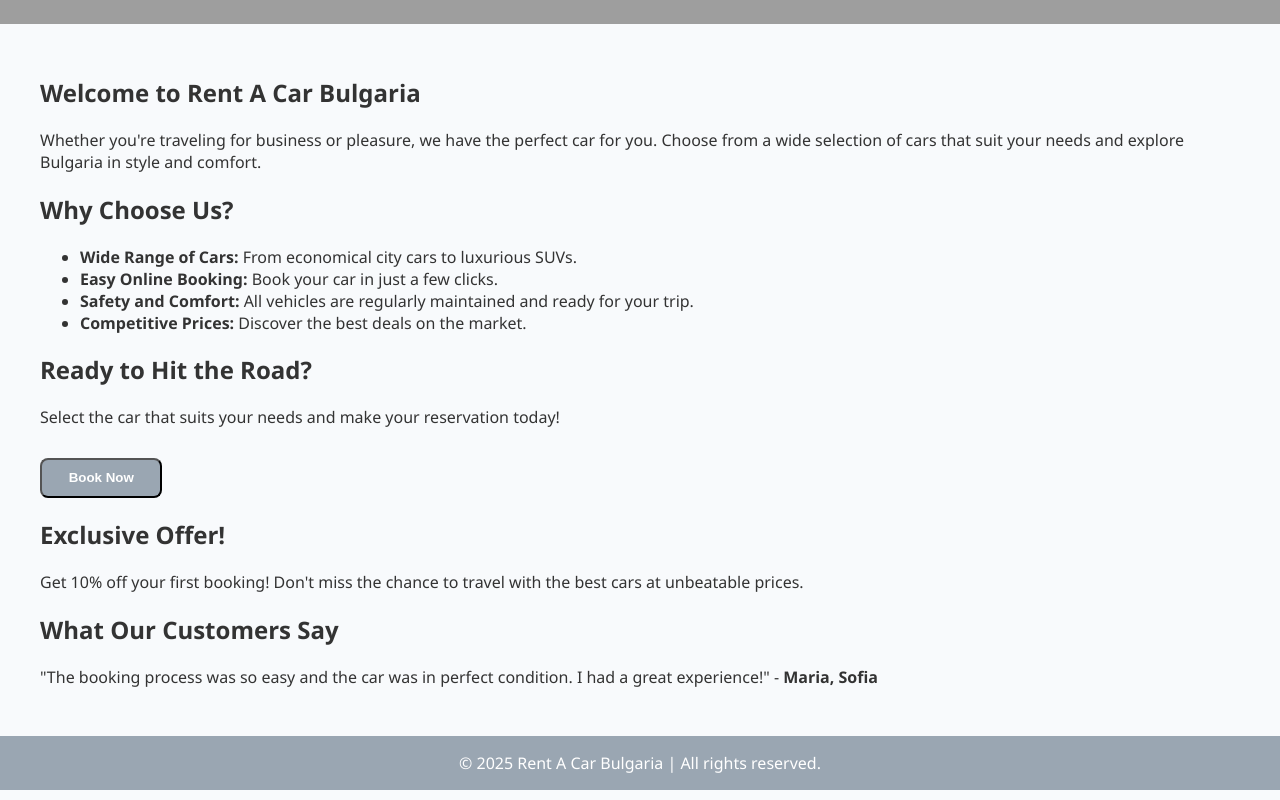
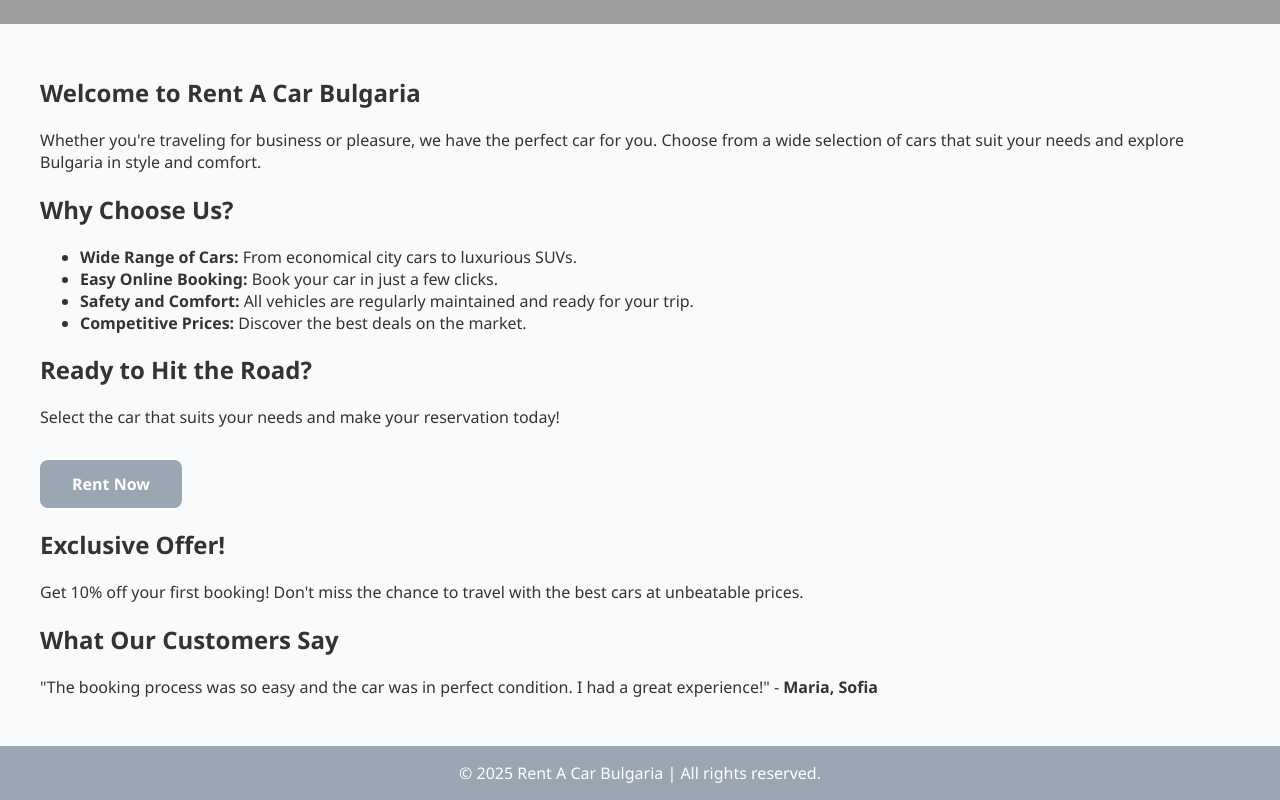
Before and after one commit to SDTanev24/Road-Rush-Renatls, a plain HTML site: page Road Rush Rentals/About.html in a window 1280 px wide. Shown: the part 651-1451 px from the top of the page. Drawn offline with Linux system fonts and the light colour scheme; grey boxes are pictures that could not be loaded.

Commit message:
Fix some bugs

```diff
--- a/Road Rush Rentals/About.html
+++ b/Road Rush Rentals/About.html
@@ -47,7 +47,7 @@
     <section class="cta">
       <h2>Ready to Hit the Road?</h2>
       <p>Select the car that suits your needs and make your reservation today!</p>
-      <button class="btn">Book Now</button>
+      <a href="Car.html" class="btn">Rent Now</a>
     </section>
 
     <section class="promo">
```
Also changed, not shown: Road Rush Rentals/Contact.html (+1 -1 lines).
